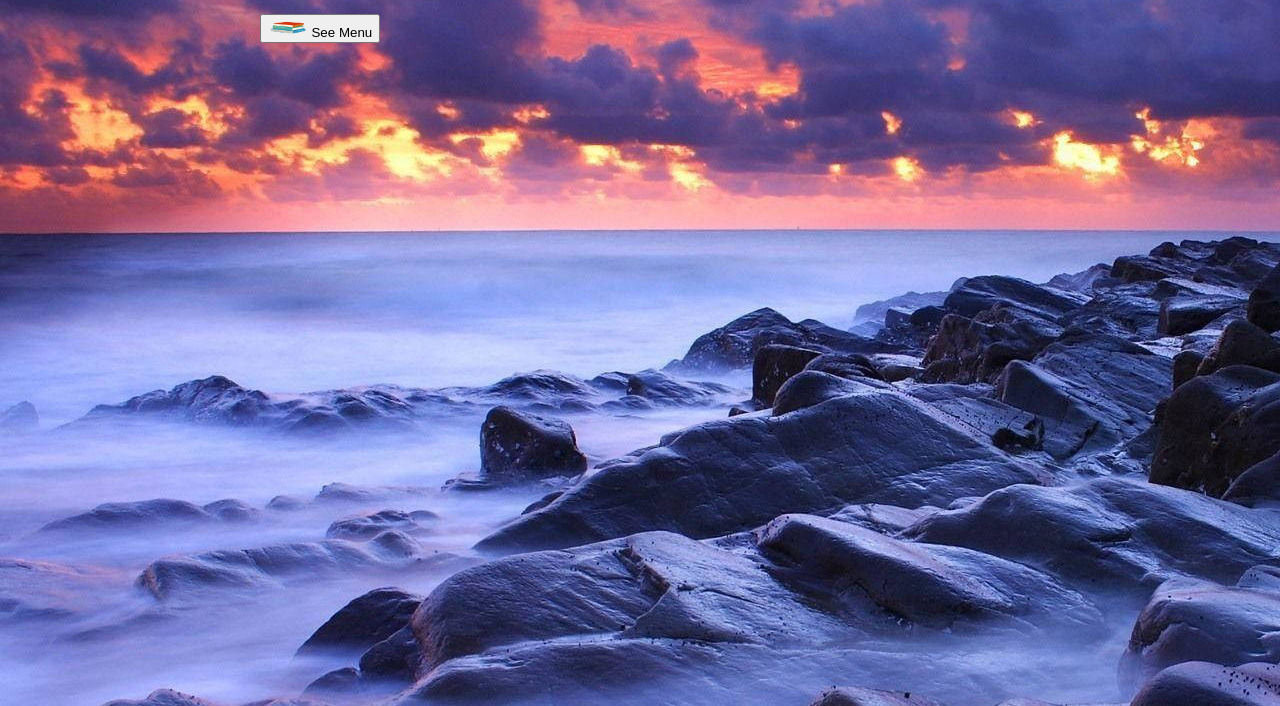
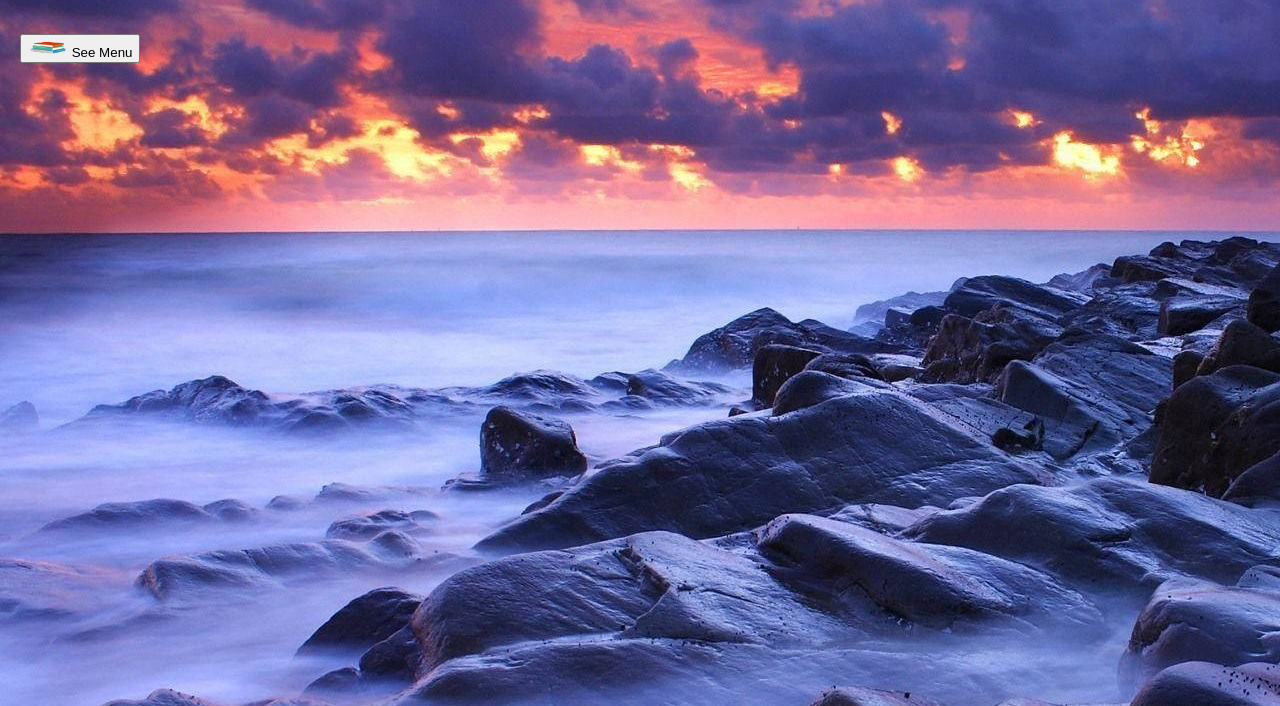
Before and after one commit to 1JoySara/x-poison.github.io, a plain HTML site: page Home_page.html in a window 1280 px wide. Shown: the part 94-800 px from the top of the page. Drawn offline with Linux system fonts and the light colour scheme.

Commit message:
Bookclub Web Design

```diff
--- a/Home_page.html
+++ b/Home_page.html
@@ -58,7 +58,9 @@
         .container{
             width: 50%;
             height: 60%;
-            text-align: center;
+            align-items: center;
+            padding-left: 20px;
+            padding-top: 20px;
         }
 
 
```
